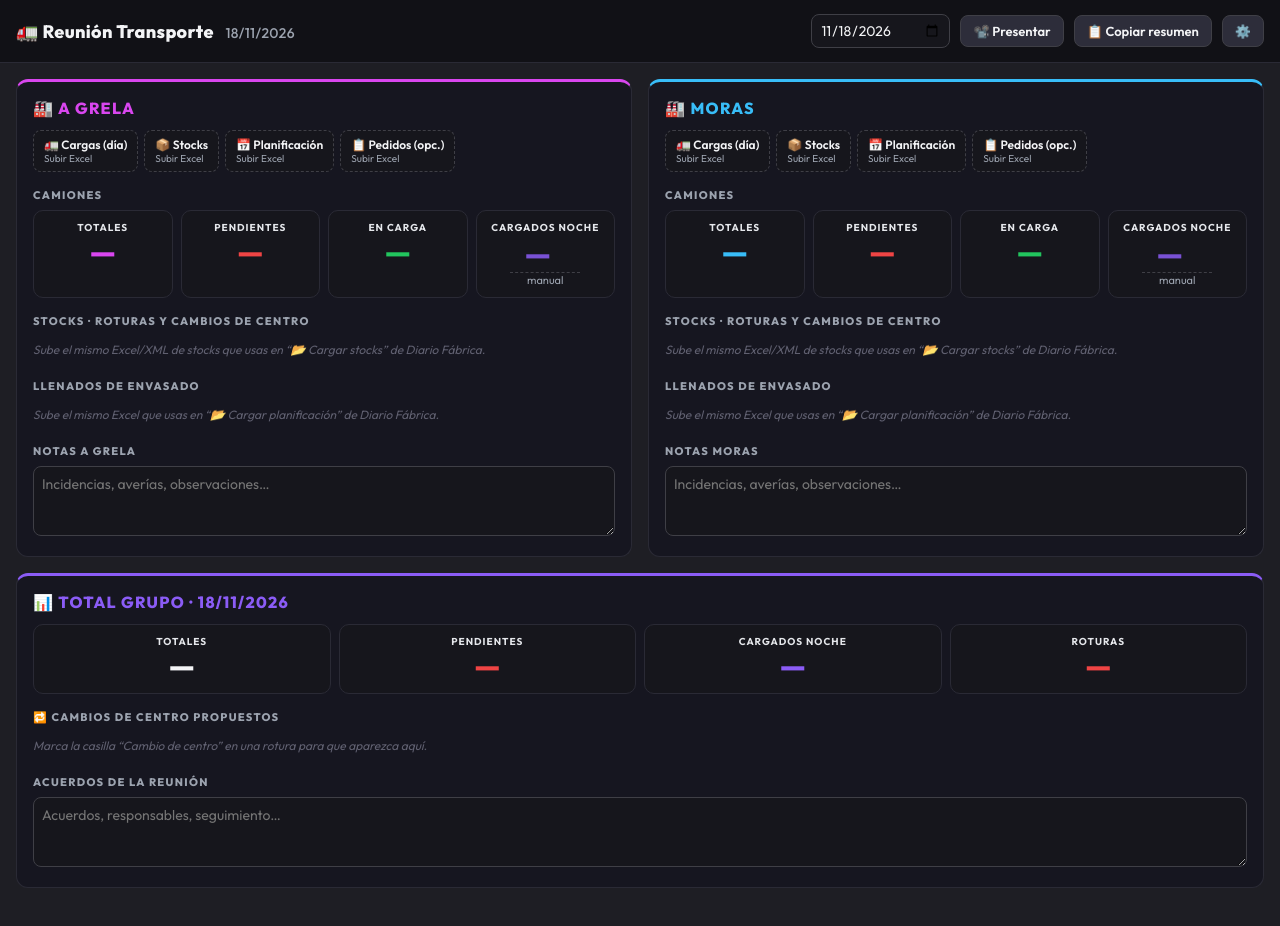
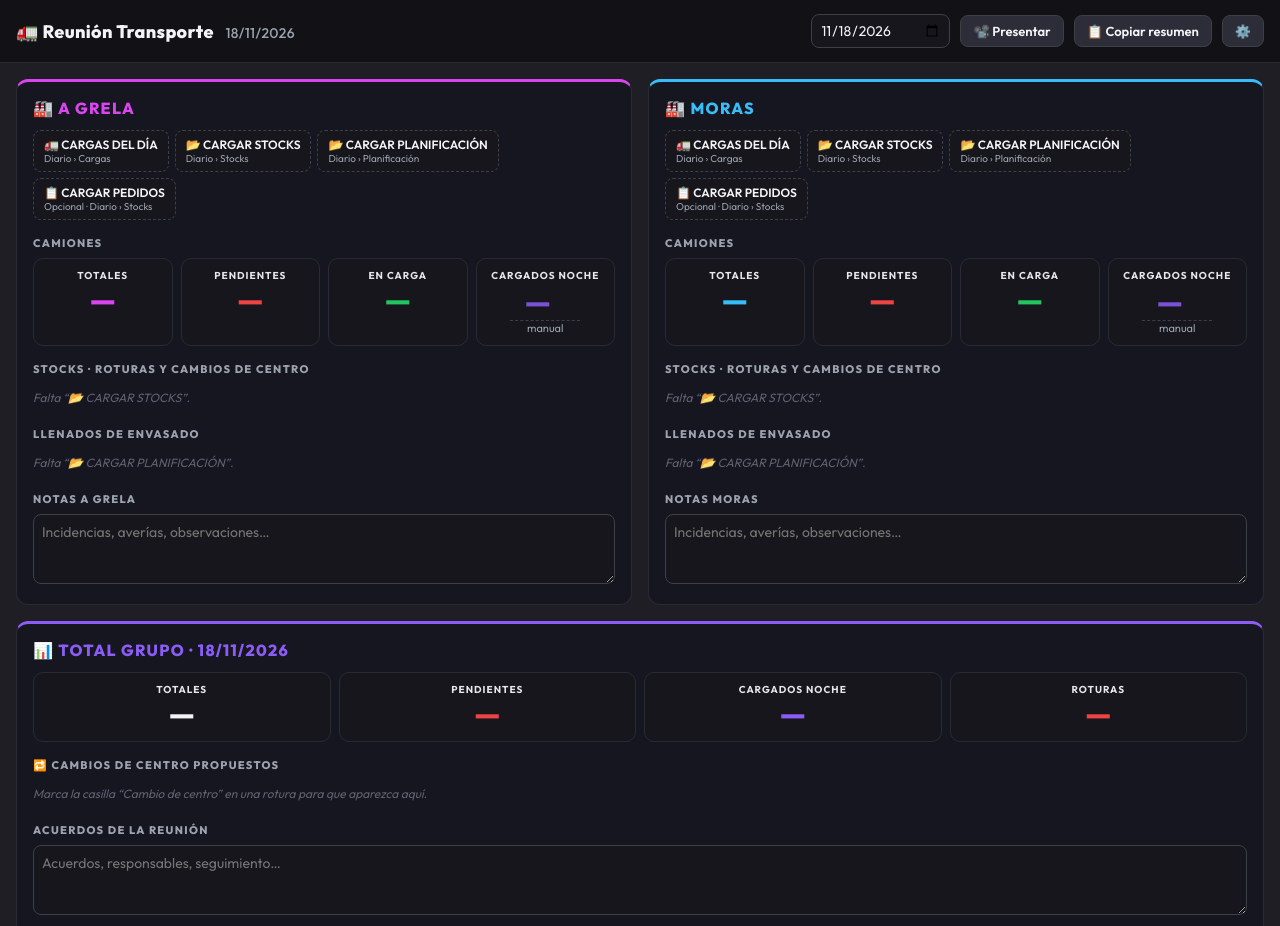
Before and after one commit to tonygarciabao-ui/reunion-transporte, a plain HTML site: page index.html in a window 1280 px wide. Shown: the top 926 px of the page. Before the commit the page ends 904 px from the top, so only its background shows below. Drawn offline with Linux system fonts and the light colour scheme.

Commit message:
Botones de carga con los mismos nombres que Diario Fábrica
Co-Authored-By: Claude Opus 5.5 <noreply@anthropic.com>
Claude-Session: https://claude.ai/code/session_01Nuk4UiEiYTrxPMhVAvSq4i

```diff
--- a/index.html
+++ b/index.html
@@ -329,7 +329,7 @@ function descOf(fid, cod){
 // ───────────────────────── Render ─────────────────────────
 function renderFab(fab){
   const fd = S[fab.id], el = $("#f-"+fab.id), cg = fd.cargas;
-  const up = (key, lbl, accept, hora) => `<label class="up ${hora?"ok":""}">${lbl}<small>${hora ? "✓ "+esc(hora) : "Subir Excel"}</small><input type="file" accept="${accept}" data-up="${key}" data-fid="${fab.id}"/></label>`;
+  const up = (key, lbl, accept, hora, hint) => `<label class="up ${hora?"ok":""}" title="${esc(hint)}">${lbl}<small>${hora ? "✓ cargado "+esc(hora) : esc(hint)}</small><input type="file" accept="${accept}" data-up="${key}" data-fid="${fab.id}"/></label>`;
   const noche = nocheVal(fd), nAuto = nocheAuto(fd);
   const pct = cg && cg.total ? Math.round(cg.fin / cg.total * 100) : 0;
   const cl = clasif(fd);
@@ -339,7 +339,7 @@ function renderFab(fab){
   const kpi = (l, v, color, sub="") => `<div class="kpi"><div class="l">${l}</div><div class="v" style="color:${color}">${v}</div><div class="s">${sub}</div></div>`;
 
   let stockHtml;
-  if (!fd.stocks) stockHtml = `<div class="empty">Sube el mismo Excel/XML de stocks que usas en “📂 Cargar stocks” de Diario Fábrica.</div>`;
+  if (!fd.stocks) stockHtml = `<div class="empty">Falta “📂 CARGAR STOCKS”.</div>`;
   else {
     const chip = (k, lbl, col) => `<button class="chip ${filtro===k?"sel":""}" data-filtro="${k}" data-fid="${fab.id}" style="border-color:${col};color:${col}"><b>${cl[k].length}</b>${lbl}</button>`;
     stockHtml = `<div class="chips">${chip("rotura","Roturas","#EF4444")}${chip("justo","Justos","#38BDF8")}${chip("alerta","Alerta ≤"+cfg.umbral,"#F59E0B")}</div>`;
@@ -371,7 +371,7 @@ function renderFab(fab){
   // Llenados: plan de envasado (hoy + lo cargado), resaltando los que cubren roturas/justos
   const riesgo = new Set([...cl.rotura, ...cl.justo].map(r => r.cod));
   let planHtml;
-  if (!fd.plan?.length) planHtml = `<div class="empty">Sube el mismo Excel que usas en “📂 Cargar planificación” de Diario Fábrica.</div>`;
+  if (!fd.plan?.length) planHtml = `<div class="empty">Falta “📂 CARGAR PLANIFICACIÓN”.</div>`;
   else {
     const hits = fd.plan.filter(p => riesgo.has(p.cod));
     const rest = fd.plan.filter(p => !riesgo.has(p.cod));
@@ -383,10 +383,10 @@ function renderFab(fab){
   el.innerHTML = `
     <h2>🏭 ${fab.label}</h2>
     <div class="uploads">
-      ${up("cargas","🚛 Cargas (día)",".xlsx,.xls",fd.cargasHora)}
-      ${up("stocks","📦 Stocks",".xlsx,.xls,.xml",fd.stocksHora)}
-      ${up("plan","📅 Planificación",".xlsx,.xls",fd.planHora)}
-      ${up("pedidos","📋 Pedidos (opc.)",".xlsx,.xls",fd.pedidosHora)}
+      ${up("cargas","🚛 CARGAS DEL DÍA",".xlsx,.xls",fd.cargasHora,"Diario › Cargas")}
+      ${up("stocks","📂 CARGAR STOCKS",".xlsx,.xls,.xml",fd.stocksHora,"Diario › Stocks")}
+      ${up("plan","📂 CARGAR PLANIFICACIÓN",".xlsx,.xls",fd.planHora,"Diario › Planificación")}
+      ${up("pedidos","📋 CARGAR PEDIDOS",".xlsx,.xls",fd.pedidosHora,"Opcional · Diario › Stocks")}
     </div>
 
     <div class="sec">Camiones</div>
```
